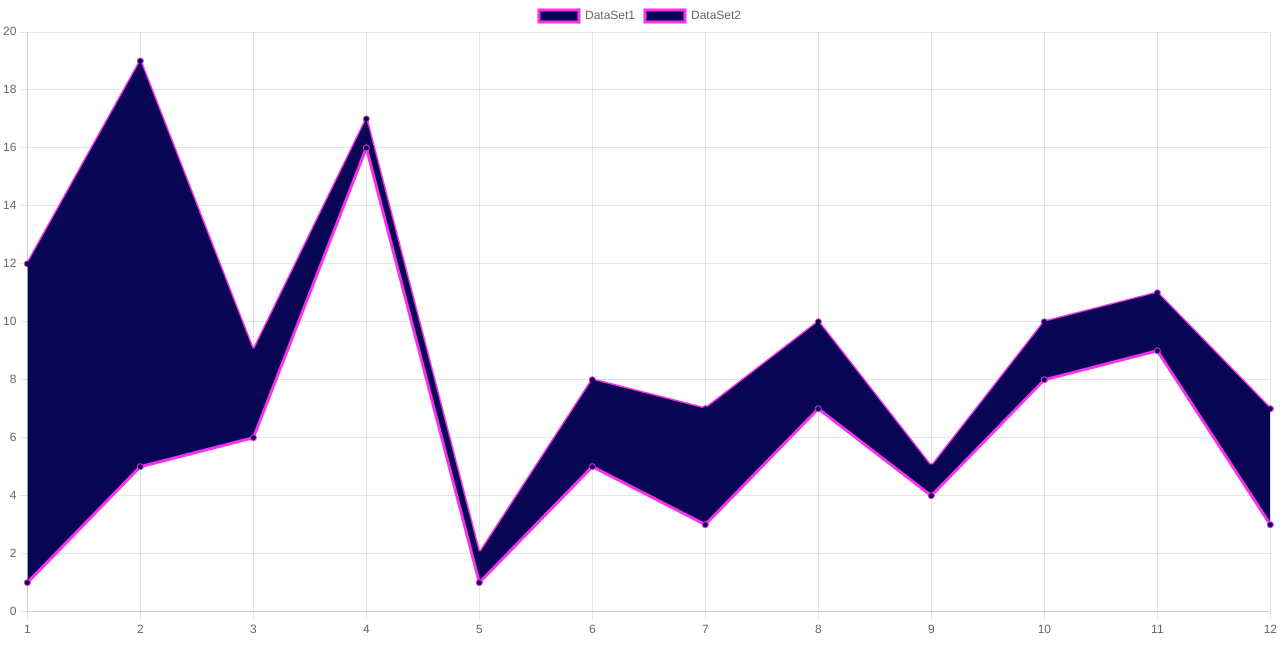
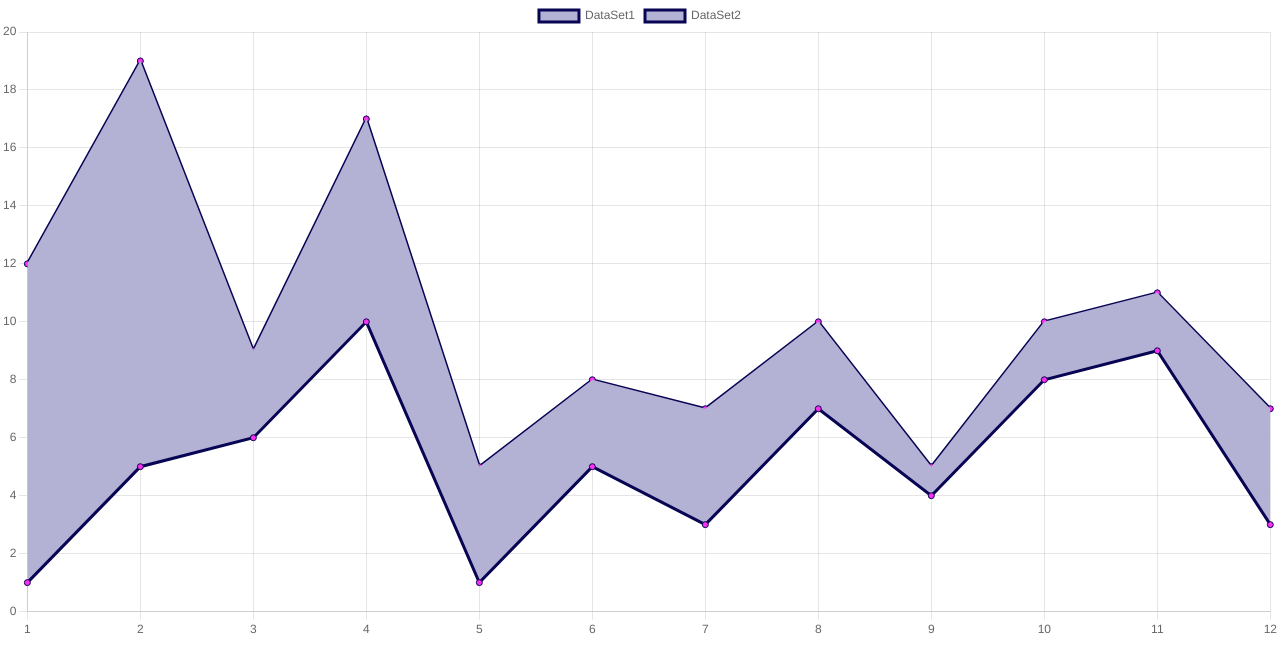
Before and after one commit to everbolt/calhacks-uniswap, a React (Create React App) app in the folder uni-app/: page / in a window 1280 px wide. Shown: the top 672 px of the page. Built offline with nearby package versions, Linux system fonts and the light colour scheme.

Commit message:
Slight color change

```diff
--- a/uni-app/src/Components/LineChart.js
+++ b/uni-app/src/Components/LineChart.js
@@ -10,16 +10,12 @@ const LineChart = () => {
           datasets: [
             {
               label: 'DataSet1',
-              data: [1, 5, 6, 16, 1, 5, 3, 7, 4, 8, 9, 3],
-              borderColor: "#f731ed",
-              backgroundColor: "#080554",
+              data: [1, 5, 6, 10, 1, 5, 3, 7, 4, 8, 9, 3],
               fill: +1,
             },
             {
               label: 'DataSet2',
-              data: [12, 19, 9, 17, 2, 8, 7, 10, 5, 10, 11, 7],
-              borderColor: "#f731ed",
-              backgroundColor: "#080554",
+              data: [12, 19, 9, 17, 5, 8, 7, 10, 5, 10, 11, 7],
             },
           ]
         }}
@@ -30,7 +26,11 @@ const LineChart = () => {
             axis: 'x',
             intersect: false
           },
+          borderColor: "#080554",
+          backgroundColor: "#b3b2d4",
+          pointBackgroundColor: "#f731ed"
         }}
+
       />
     </div>
   )
```
Also changed, not shown: uni-app/src/Components/TextField.js (added).
